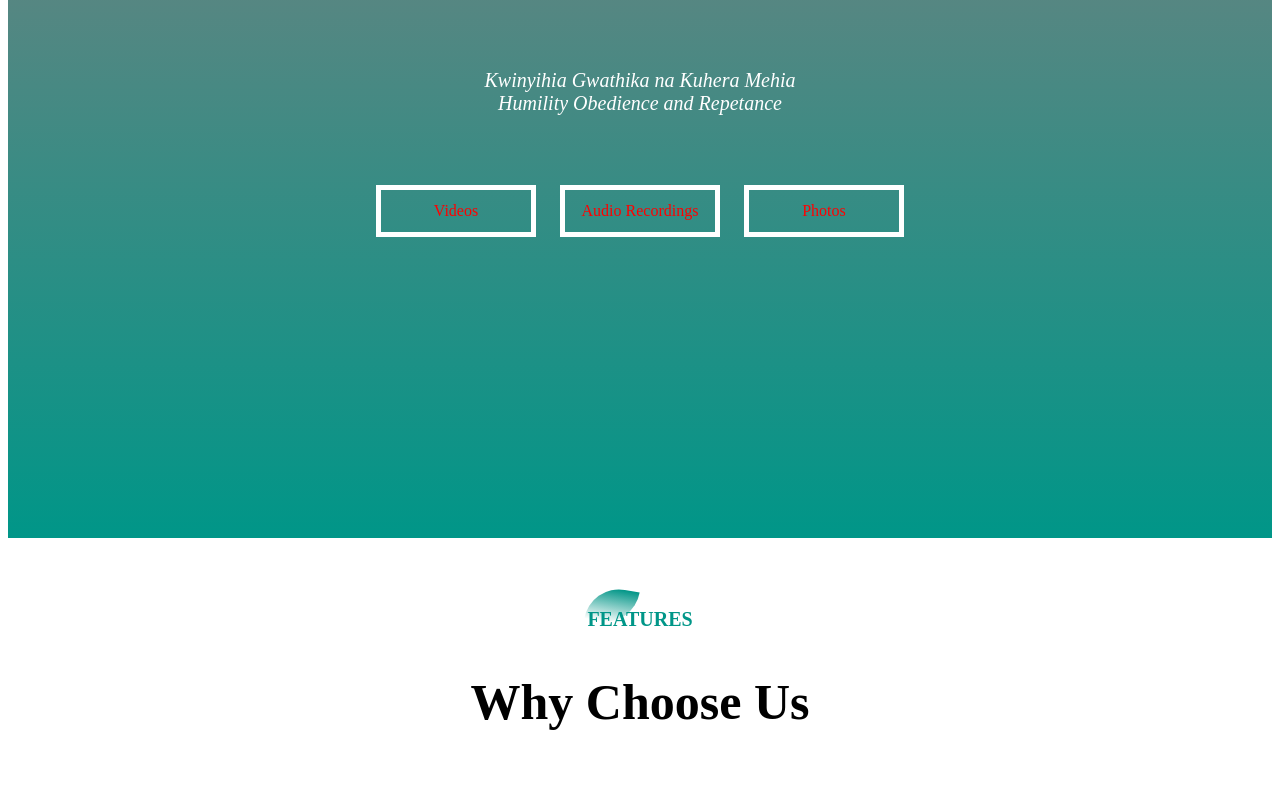
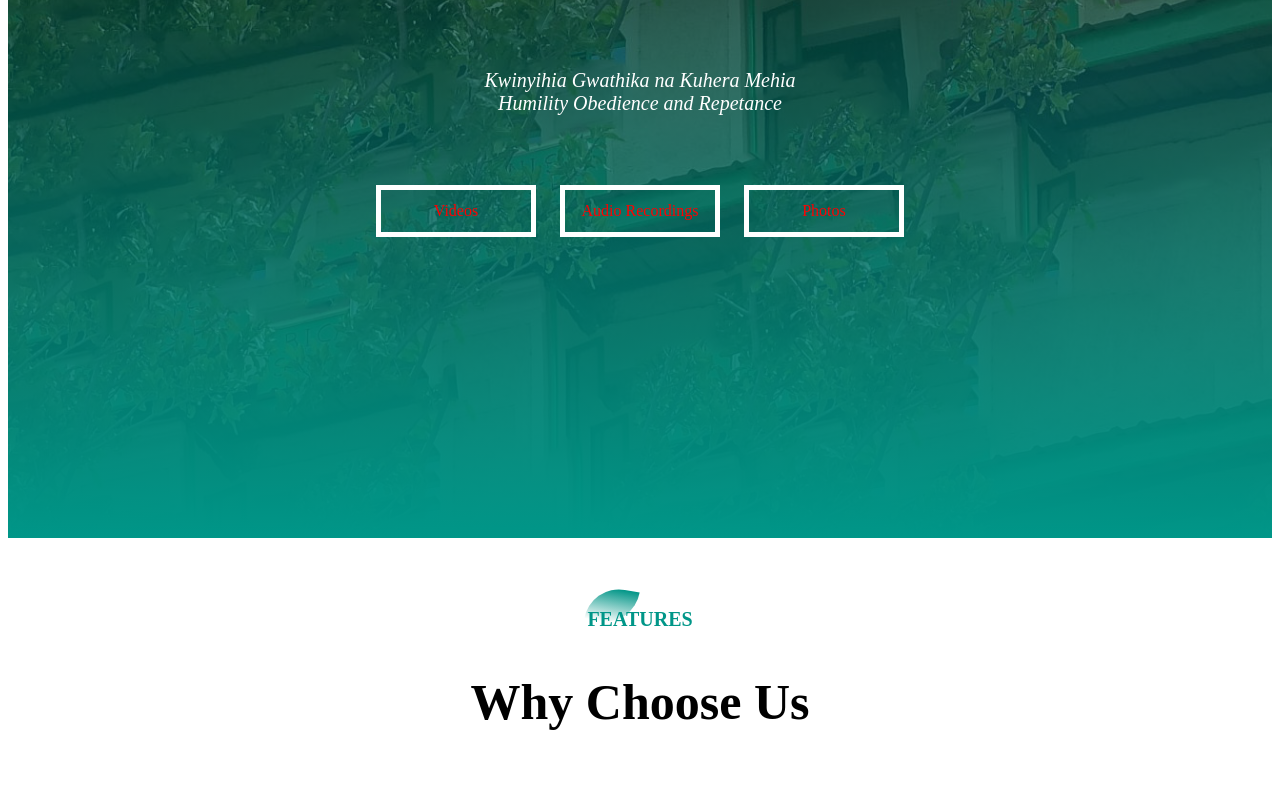
Before and after one commit to HK-MBURU/version2church-web, a plain HTML site: page index.html in a window 1280 px wide. Shown: the part 270-1060 px from the top of the page. Drawn offline with Linux system fonts and the light colour scheme.

Commit message:
Update style.css

```diff
--- a/style.css
+++ b/style.css
@@ -3,7 +3,7 @@
     padding: 0;
 }
 #banner{
-    background-image: linear-gradient(rgba(0,0,0,0.5),#009688),url(images/kanisa.jpg);
+    background-image: linear-gradient(rgba(0,0,0,0.5),#009688),url(kanisa.jpg);
   /*  background-attachment: fixed;*/
     background-size:cover;
     background-position:center;
```
